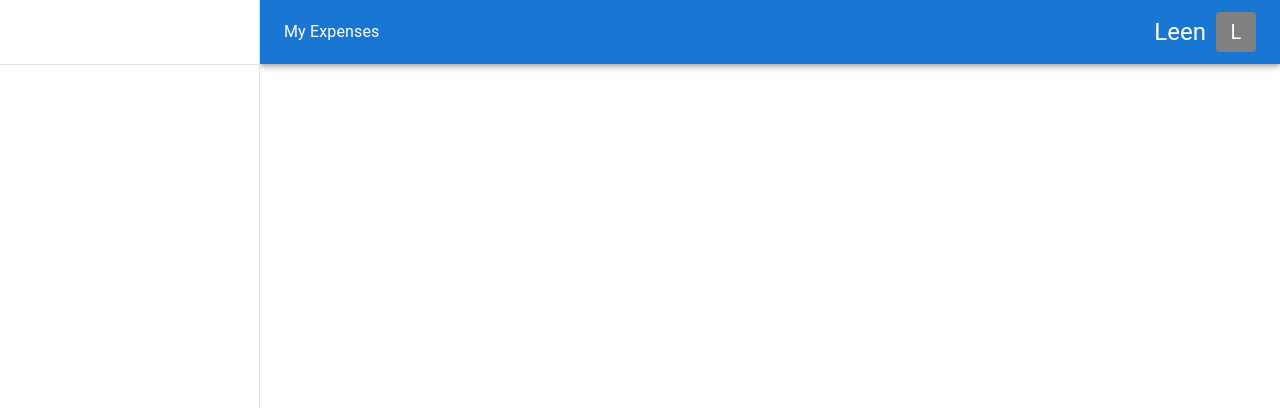
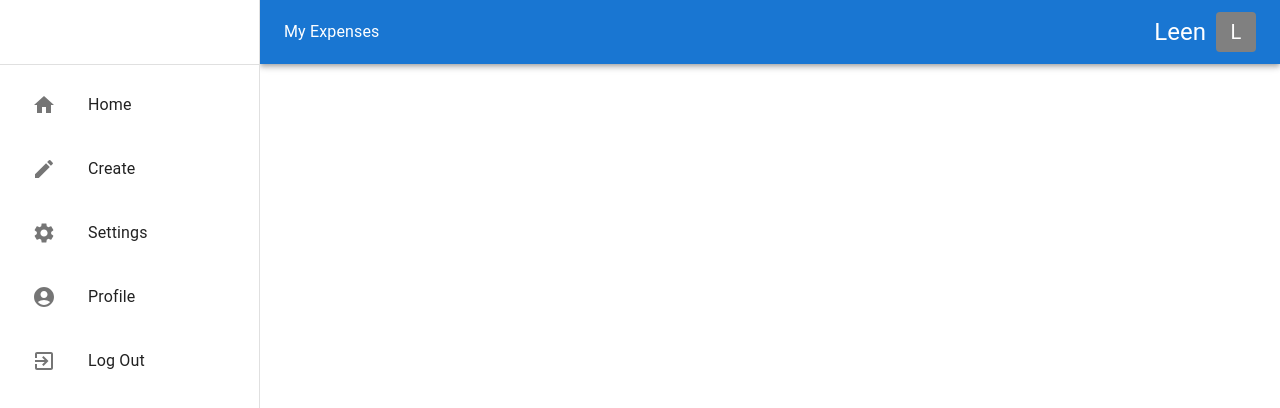
Before and after one commit to Leen-odeh3/MUI-training, a React (Create React App) app: page / in a window 1280 px wide. Shown: the top 408 px of the page. Built offline with nearby package versions, Linux system fonts and the light colour scheme; the HTML template or start-up script is replaced by a standard one.

Commit message:
add ListIcon Buttons

```diff
--- a/src/Component/Drawar.jsx
+++ b/src/Component/Drawar.jsx
@@ -1,8 +1,14 @@
 import React from 'react'
-import { Drawer, Divider,Toolbar } from "@mui/material";
-
+import { Drawer, Divider,Toolbar, List, ListItem, ListItemButton, ListItemIcon, ListItemText } from "@mui/material";
+import HomeIcon from '@mui/icons-material/Home';
+import ExitToAppIcon from '@mui/icons-material/ExitToApp';
+import CreateIcon from '@mui/icons-material/Create';
+import SettingsIcon from '@mui/icons-material/Settings';
+import AccountCircleIcon from '@mui/icons-material/AccountCircle';
+import { useNavigate } from 'react-router-dom';
 
 const Drawar = () => {
+    const navigate=useNavigate();
     const drawerWidth = 260;
 
   return (
@@ -20,6 +26,40 @@ const Drawar = () => {
   >
     <Toolbar />
     <Divider />
+
+<List>
+    <ListItem>
+        <ListItemButton onClick={()=>navigate("/home")}>
+            <ListItemIcon><HomeIcon/></ListItemIcon>
+            <ListItemText>Home</ListItemText>
+        </ListItemButton>
+        </ListItem>
+        <ListItem>
+        <ListItemButton onClick={()=>navigate("/create")}>
+            <ListItemIcon><CreateIcon/>   </ListItemIcon>
+            <ListItemText>Create</ListItemText>
+        </ListItemButton>
+        </ListItem>
+        <ListItem>
+        <ListItemButton onClick={()=>navigate("/settings")}>
+            <ListItemIcon> <SettingsIcon/>  </ListItemIcon>
+            <ListItemText>Settings</ListItemText>
+        </ListItemButton>
+        </ListItem>
+        <ListItem>
+        <ListItemButton onClick={()=>navigate("/profile")}>
+            <ListItemIcon> <AccountCircleIcon/> </ListItemIcon>
+            <ListItemText>Profile</ListItemText>
+        </ListItemButton>
+    </ListItem>
+    <ListItem>
+        <ListItemButton onClick={()=>navigate("/logout")}>
+            <ListItemIcon> <ExitToAppIcon/> </ListItemIcon>
+            <ListItemText>Log Out</ListItemText>
+        </ListItemButton>
+    </ListItem>
+</List>
+
   </Drawer>
   )
 }
```
